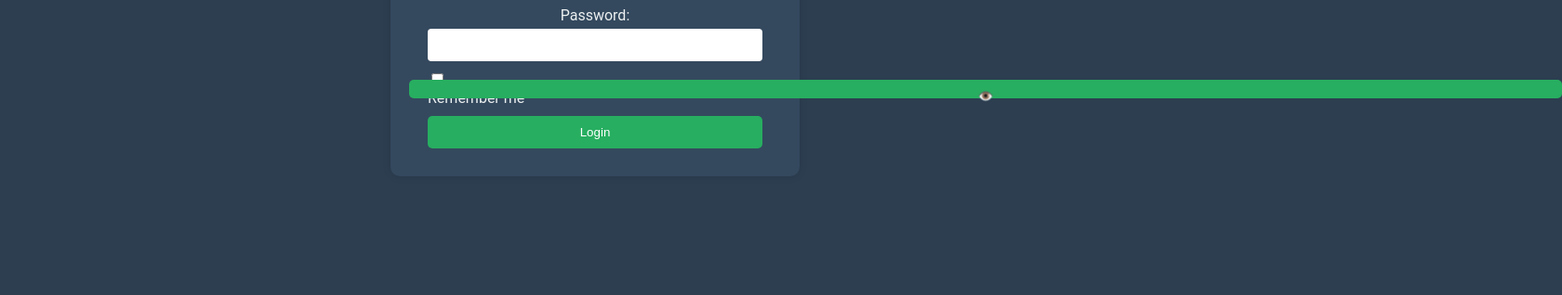
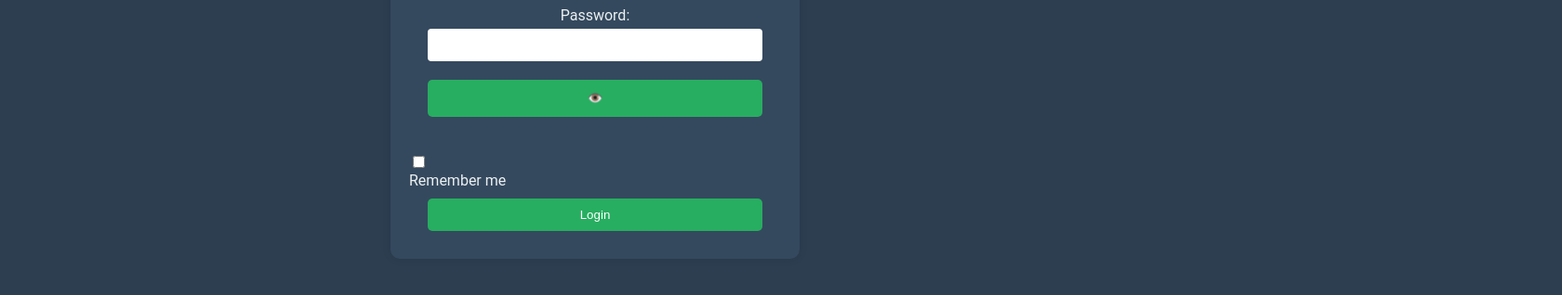
Before and after one commit to Zolotuhi/Bot_database, a plain HTML site: page index.html in a window 1280 px wide. Shown: the part 296-614 px from the top of the page at 93% size, 1680 px wide, since content can reach past the window. Drawn offline with Linux system fonts and the light colour scheme.

Commit message:
Update style.css

```diff
--- a/style.css
+++ b/style.css
@@ -41,24 +41,24 @@ h1 {
     border: none;
     border-radius: 4px;
     box-sizing: border-box;
+    display: inline-block;
 }
 
 #remember-me-container {
     text-align: left;
-    margin-left: 20px;
-    margin-bottom: 10px;
+    margin: 10px 0;
 }
 
 #toggle-password {
-    width: 20px;
-    height: 20px;
+    width: 40px;
+    height: 40px;
     background: none;
     border: none;
     color: #fff;
     cursor: pointer;
+    display: inline-block;
+    vertical-align: middle;
     margin-left: -40px;
-    position: absolute;
-    margin-top: -30px;
 }
 
 #login-container button {
```
